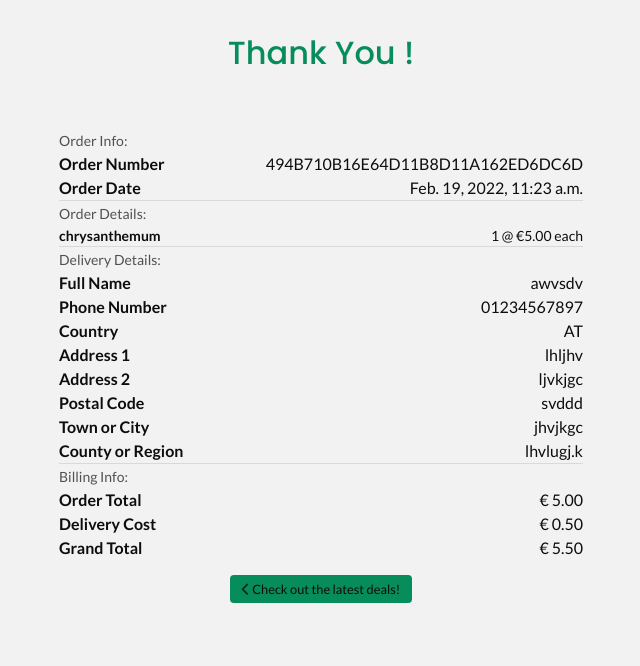
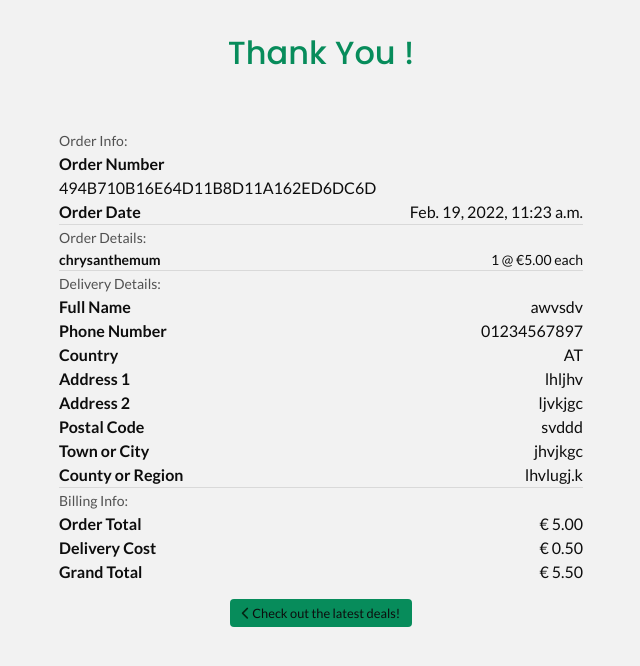
Before and after one commit to Tom-Nagy/what-you-need, a Django app: page /checkout/checkout_success/494B710B16E64D11B8D11A162ED6DC6D/ in a window 1280 px wide. Shown: the part 112-778 px from the top of the page, without its empty margins (319-959 px from the left). Run offline with Django 3.2, Linux system fonts and the light colour scheme; data comes from the database, SQL or seed files in the repository; some libraries are stand-ins or nearby versions.

Commit message:
Update template for better UX

```diff
--- a/checkout/templates/checkout/checkout_success.html
+++ b/checkout/templates/checkout/checkout_success.html
@@ -27,10 +27,10 @@
                         </div>
                     </div>
                     <div class="row">
-                        <div class="col-12 col-md-4">
+                        <div class="col-12">
                             <p class="mb-0 font-weight-bold">Order Number</p>
                         </div>
-                        <div class="col-12 col-md-8 text-md-right">
+                        <div class="col-12">
                             <p class="mb-0">{{ order.order_number }}</p>
                         </div>
                     </div>
```
